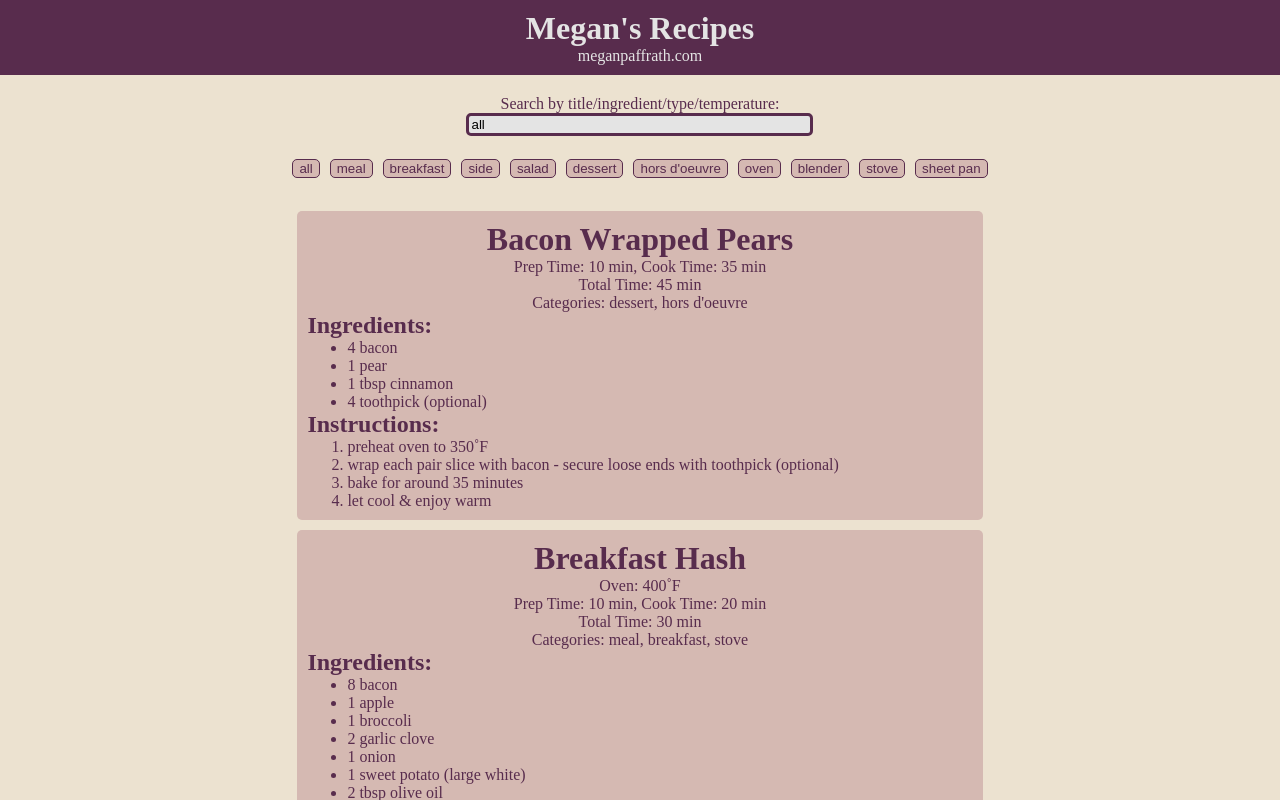
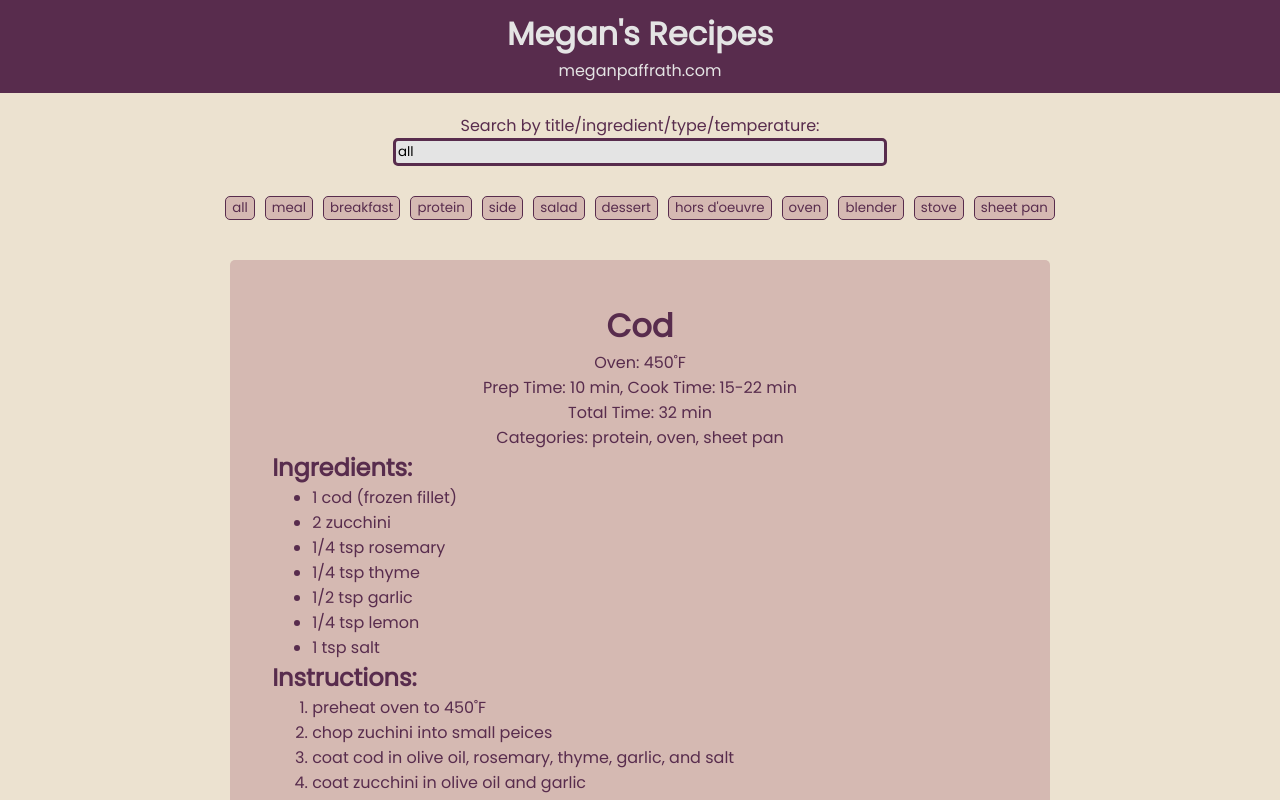
Before and after one commit to MeganPaffrath/recipe-book, a React (Create React App) app: page / in a window 1280 px wide. Shown: the top 800 px of the page. Built offline with nearby package versions, Linux system fonts and the light colour scheme.

Commit message:
font and more recipes

```diff
--- a/public/index.html
+++ b/public/index.html
@@ -5,6 +5,8 @@
     <meta name="viewport" content="width=device-width, initial-scale=1, maximum-scale=1">
     <link rel="icon" href="imgs/mp-logo.png">
     <title>Megan's Recipes</title>
+    <link rel="preconnect" href="https://fonts.gstatic.com">
+    <link href="https://fonts.googleapis.com/css2?family=Poppins&display=swap" rel="stylesheet">
   </head>
   <body>
     <div id="root"></div>
--- a/src/components/App.jsx
+++ b/src/components/App.jsx
@@ -87,6 +87,7 @@ export default function App() {
             <button onClick={() => setType("all")}>all</button>
             <button onClick={() => setType("meal")}>meal</button>
             <button onClick={() => setType("breakfast")}>breakfast</button>
+            <button onClick={() => setType("protein")}>protein</button>
             <button onClick={() => setType("side")}>side</button>
             <button onClick={() => setType("salad")}>salad</button>
             <button onClick={() => setType("dessert")}>dessert</button>
--- a/src/components/app.css
+++ b/src/components/app.css
@@ -9,6 +9,7 @@
 
 * {
   margin: 0;
+  font-family: "Poppins", sans-serif;
 }
 
 header {
@@ -45,7 +46,7 @@ h1 {
 .recipe {
   background-color: var(--bk-color);
   margin: 10px;
-  padding: 10px;
+  padding: 5%;
   border-radius: 5px;
 }
 
--- a/src/recipes.json
+++ b/src/recipes.json
@@ -1,4 +1,29 @@
 [{
+	"recipe": "Cod",
+	"ovenTemp": "450",
+	"prepTime": "10",
+	"cookTime": "15-22",
+	"totalTime": "32",
+	"ingredients": [
+		{"item": "cod (frozen fillet)", "value": "1", "units": "count"},
+		{"item": "zucchini", "value": "2", "units": "count"},
+		{"item": "rosemary", "value": "1/4", "units": "tsp"},
+		{"item": "thyme", "value": "1/4", "units": "tsp"},
+		{"item": "garlic", "value": "1/2", "units": "tsp"},
+		{"item": "lemon", "value": "1/4", "units": "tsp"},
+		{"item": "salt", "value": "1", "units": "tsp"}
+
+	],
+	"categories": ["protein", "oven", "sheet pan"],
+	"instructions": [
+		"preheat oven to 450˚F",
+		"chop zuchini into small peices",
+		"coat cod in olive oil, rosemary, thyme, garlic, and salt",
+		"coat zucchini in olive oil and garlic",
+		"lay lemon slice on top of fish fillet",
+		"bake for 15-22 minutes until internal temp reaches 145˚F"
+	]
+}, {
 	"recipe": "Bacon Wrapped Pears",
 	"prepTime": "10",
 	"cookTime": "35",
@@ -83,17 +108,70 @@
 		{"item": "chicken thigh", "value": "3", "units": "count"},
 		{"item": "asperagus bundle", "value": "1", "units": "count"},
 		{"item": "sweet potato (large white)", "value": "1", "units": "count"},
-		{"item": "garlic clove", "value": "2", "units": "count"},
-		{"item": "sage", "value": "2", "units": "tbsp"}
+		{"item": "garlic powder", "value": "2", "units": "tsp"},
+		{"item": "sage", "value": "2", "units": "tsp"}
 	],
 	"categories": ["meal", "sheet pan", "oven"],
 	"instructions": [
+		"note: spice measurements are esimates - season as desired",
 		"preheat oven to 400˚F",
 		"cut sweet potato into small cubes",
 		"cut asparagus into thirds",
 		"put all ingredients sectioned out on the pan",
-		"coat each item in olive oil, salt, and sage",
+		"coat each item in olive oil, salt, garlic, and sage",
 		"bake for around 35 minutes - until chicken reaches 165˚F"]
+}, {
+	"recipe": "Chicken Drumsticks",
+	"ovenTemp": "425",
+	"prepTime": "10",
+	"cookTime": "35",
+	"totalTime": "50",
+	"ingredients": [
+		{"item": "chicken drumstick", "value": "6", "units": "count"},
+		{"item": "olive oil", "value": "1", "units": "tbsp"},
+		{"item": "garlic powder", "value": "1", "units": "tsp"},
+		{"item": "onion powder", "value": "1", "units": "tsp"},
+		{"item": "sage", "value": "1/4", "units": "tsp"},
+		{"item": "oregano", "value": "1/4", "units": "tsp"},
+		{"item": "thyme", "value": "1/4", "units": "tsp"},
+		{"item": "basil", "value": "1/4", "units": "tsp"},
+		{"item": "paprika (optional)", "value": "1", "units": "tsp"},
+		{"item": "salt", "value": "1 1/2","units": "tsp"}
+	],
+	"categories": ["protein", "oven", "sheet pan"],
+	"instructions": [
+		"preheat oven to 425˚F",
+		"line baking sheet with foil and place wire rack on top",
+		"coat chicken in olive oil",
+		"eavenly spread seasonings",
+		"bake around 35 minutes (internal temp should reach 165˚F)"
+	]
+}, {
+	"recipe": "Chicken Thighs",
+	"ovenTemp": "425",
+	"prepTime": "10",
+	"cookTime": "35-40",
+	"totalTime": "50",
+	"ingredients": [
+		{"item": "chicken thigh", "value": "4", "units": "count"},
+		{"item": "olive oil", "value": "1", "units": "tbsp"},
+		{"item": "garlic powder", "value": "1", "units": "tsp"},
+		{"item": "onion powder", "value": "1", "units": "tsp"},
+		{"item": "sage", "value": "1/4", "units": "tsp"},
+		{"item": "oregano", "value": "1/4", "units": "tsp"},
+		{"item": "thyme", "value": "1/4", "units": "tsp"},
+		{"item": "basil", "value": "1/4", "units": "tsp"},
+		{"item": "paprika (optional)", "value": "1", "units": "tsp"},
+		{"item": "salt", "value": "1 1/2","units": "tsp"}
+	],
+	"categories": ["protein", "oven", "sheet pan"],
+	"instructions": [
+		"preheat oven to 425˚F",
+		"line baking sheet with foil and place wire rack on top",
+		"coat chicken in olive oil",
+		"eavenly spread seasonings",
+		"bake 35-40 minutes (internal temp should reach 165˚F)"
+	]
 }, {
 	"recipe": "Cucumber Apple Salad",
 	"prepTime": "20",
@@ -112,6 +190,53 @@
 		"Chop and mix cucumber, apple, onion, and basil",
 		"Sqeeze over lemon juice",
 		"Season with salt"
+	]
+}, {
+	"recipe": "Green Smoothie",
+	"ovenTemp": "x",
+	"prepTime": "10",
+	"cookTime": "x",
+	"totalTime": "10",
+	"ingredients": [
+		{"item": "avocado", "value": "1/2", "units": "count"},
+		{"item": "kale leaf", "value": "2", "units": "count"},
+		{"item": "apple", "value": "1", "units": "count"},
+		{"item": "ginger powder", "value": "1/4", "units": "tsp"},
+		{"item": "ice cubes", "value": "5", "units": "count"},
+		{"item": "collagen peptides", "value": "1 1/2", "units": "tsp"}
+	],
+	"categories": ["meal", "blender"],
+	"instructions": [
+		"add water or milk to blender",
+		"add kale, avocado, apple, and ginger - then blend",
+		"add ice and blend",
+		"add callogen peptides and blend to mix",
+		"enjoy"
+	]
+}, {
+	"recipe": "Lamb and Squash Spaghetti",
+	"ovenTemp": "400",
+	"prepTime": "10",
+	"cookTime": "60",
+	"totalTime": "70",
+	"ingredients": [
+		{"item": "Ground lamb", "value": "16", "units": "oz"},
+		{"item": "Spaghetti Squash (large)", "value": "1", "units": "count"},
+		{"item": "olive oil", "value": "1", "units": "tbsp"},
+		{"item": "salt", "value": "1","units": "tsp"},
+		{"item": "onion powser", "value": "1","units": "tsp"},
+		{"item": "garlic powder", "value": "1","units": "tsp"},
+		{"item": "ginger", "value": "1","units": "tsp"},
+		{"item": "sage", "value": "1","units": "tsp"}
+	],
+	"categories": ["meal", "oven", "stove", "sheet pan"],
+	"instructions": [
+		"note: spice measurements are esimates - season as desired",
+		"preheat oven to 400˚F",
+		"cut squash in half and remove seeds, coat flesh side with olive oil and spices",
+		"cook squash flesh side down for 50-60 minutes",
+		"during the last 10 minutes, cook ground meat in spices and drain",
+		"combine ground meat and scooped out spaghetti squash - add extra seasoning as desired"
 	]
 }, {
 	"recipe": "Mushroom and Sweet Potato Sheet Pan",
@@ -136,4 +261,28 @@
 		"mince garlic",
 		"bake for 35 minutes"
 	]
+}, {
+	"recipe": "Salmon",
+	"ovenTemp": "450",
+	"prepTime": "10",
+	"cookTime": "15-22",
+	"totalTime": "32",
+	"ingredients": [
+		{"item": "salmon (frozen fillet)", "value": "1", "units": "count"},
+		{"item": "zucchini", "value": "2", "units": "count"},
+		{"item": "thyme", "value": "1/4", "units": "tsp"},
+		{"item": "garlic", "value": "1/2", "units": "tsp"},
+		{"item": "lemon", "value": "1/4", "units": "tsp"},
+		{"item": "salt", "value": "1", "units": "tsp"}
+
+	],
+	"categories": ["protein", "oven", "sheet pan"],
+	"instructions": [
+		"preheat oven to 450˚F",
+		"chop zuchini into small peices",
+		"coat salmon in olive oil, rosemary, garlic, and salt",
+		"coat zucchini in olive oil and garlic",
+		"lay lemon slice on top of fish fillet",
+		"bake for 15-22 minutes until internal temp reaches 145˚F"
+	]
 }]
```
